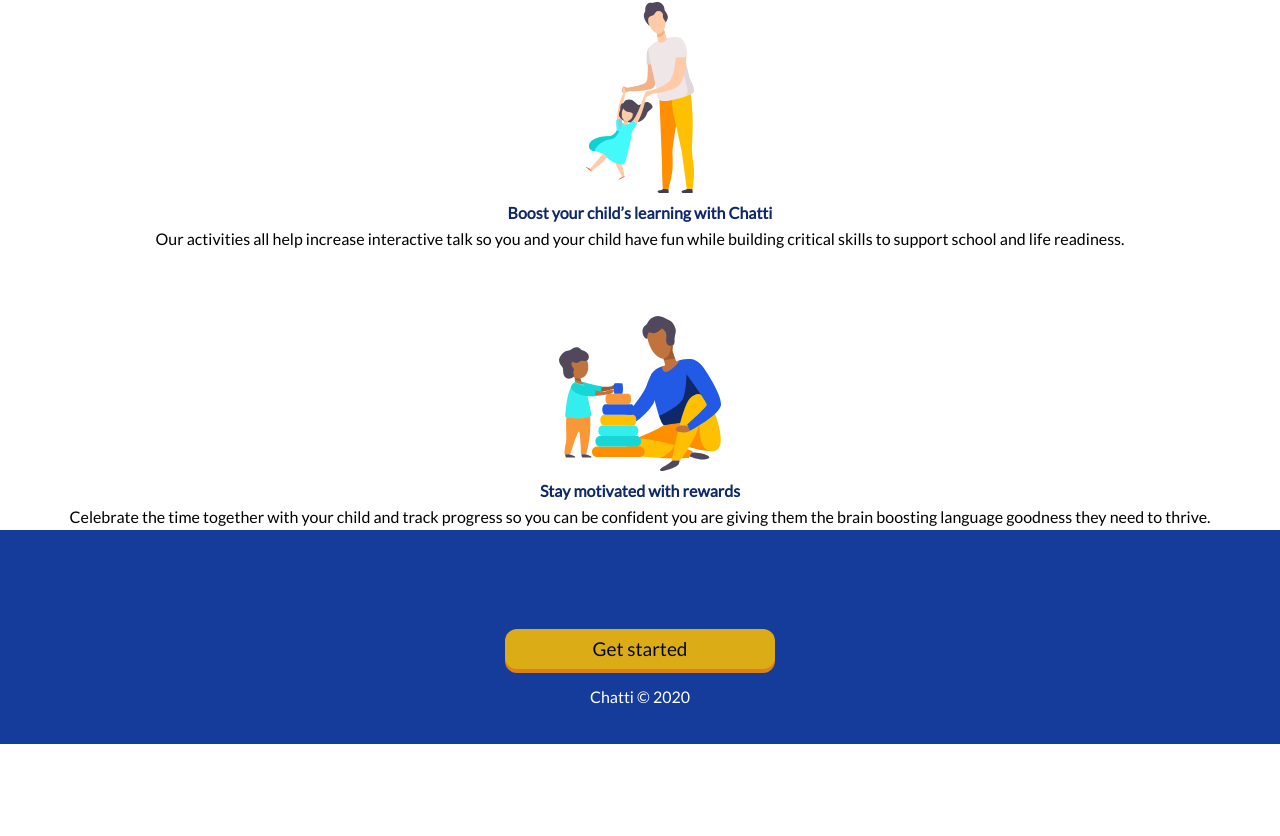
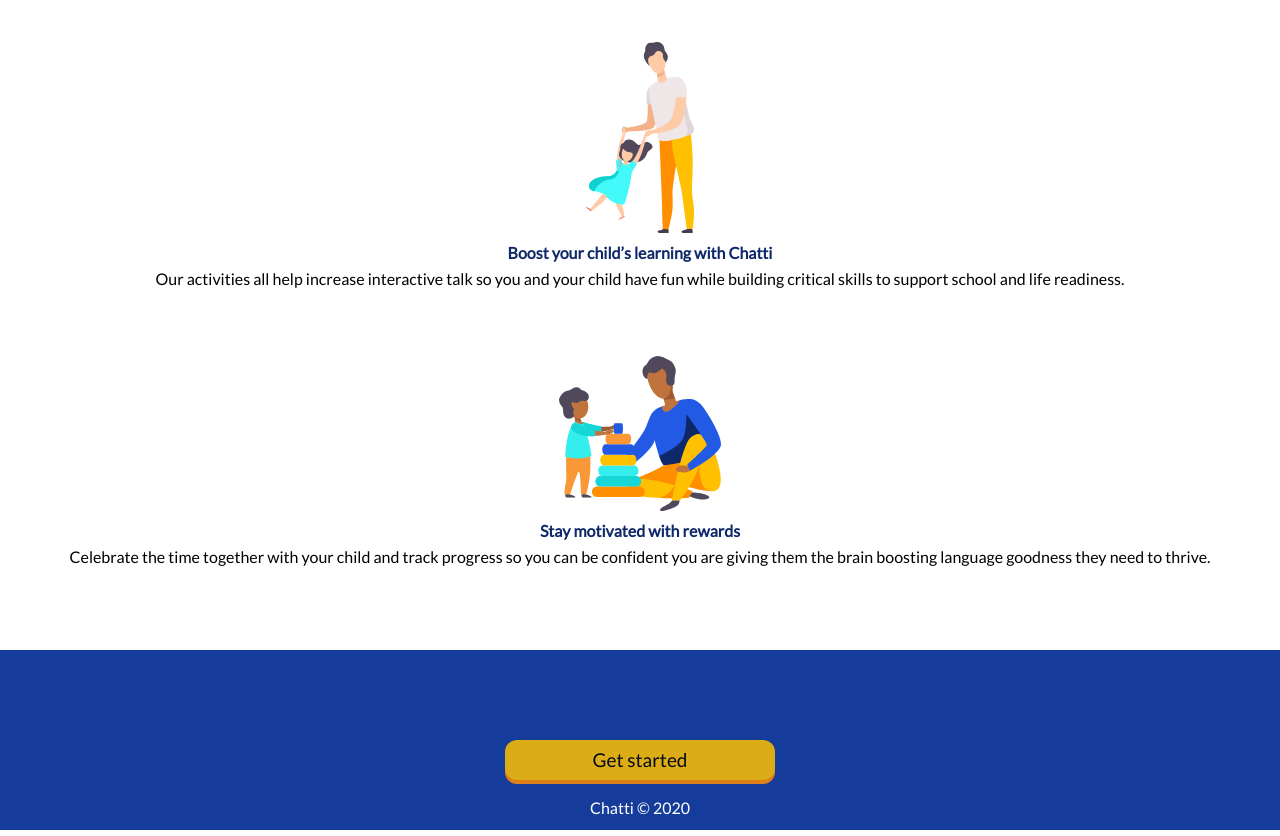
Before and after one commit to fac18/chatti, a React (Create React App) app in the folder client/: page / in a window 1280 px wide. Shown: the part 1063-1899 px from the top of the page. Before the commit the page ends 1807 px from the top, so only its background shows below. Built offline with nearby package versions, Linux system fonts and the light colour scheme; no server answers.

Commit message:
changes to the main page styling

```diff
--- a/client/src/components/AboutUsContent/AboutUsContent.js
+++ b/client/src/components/AboutUsContent/AboutUsContent.js
@@ -35,7 +35,7 @@ function AboutUsContent() {
       {/* playing image */}
       <MainImage4 />
       <h4 className="aboutus_heading">Stay motivated with rewards</h4>
-      <p className="aboutus-paragraph">
+      <p className="aboutus-paragraph last-paragraph">
         Celebrate the time together with your child and track progress so you
         can be confident you are giving them the brain boosting language
         goodness they need to thrive.
--- a/client/src/components/AboutUsContent/aboutuscontent.style.js
+++ b/client/src/components/AboutUsContent/aboutuscontent.style.js
@@ -5,6 +5,7 @@ const AboutUsContent = styled.section`
   margin: 0;
   background-color: white;
   padding: 2em 4em 0 4em;
+  margin-bottom: 5em;
 
   font-family: Lato;
   font-style: normal;
@@ -23,5 +24,9 @@ const AboutUsContent = styled.section`
     margin-bottom: 4em;
     color: black;
   }
+
+  .last-paragraph{
+    padding-bottom: 5em;
+  }
 `;
 export { AboutUsContent };
--- a/client/src/components/Homepage/Homepage.js
+++ b/client/src/components/Homepage/Homepage.js
@@ -16,7 +16,6 @@ function Homepage() {
           Interactive ideas to inspire special moments with your little one
           everyday
         </h3>
-
         <Link to="/signup">
           <Button buttonText="Get started"></Button>
         </Link>
--- a/client/src/components/Homepage/homepage.style.js
+++ b/client/src/components/Homepage/homepage.style.js
@@ -1,4 +1,5 @@
 import styled from "styled-components";
+
 
 const Homepage = styled.section`
   background-color: #163c9b;
@@ -9,7 +10,7 @@ const Homepage = styled.section`
     display: flex;
     flex-direction: column;
     align-items: center;
-    height: 80vh;
+    height: 85vh;
   }
 
   h3.header-text {
@@ -22,7 +23,7 @@ const Homepage = styled.section`
     flex-direction: column;
     justify-content: center;
     align-items: center;
-    height: 150px;
+    height: 100px;
   }
 
   footer p {
```
